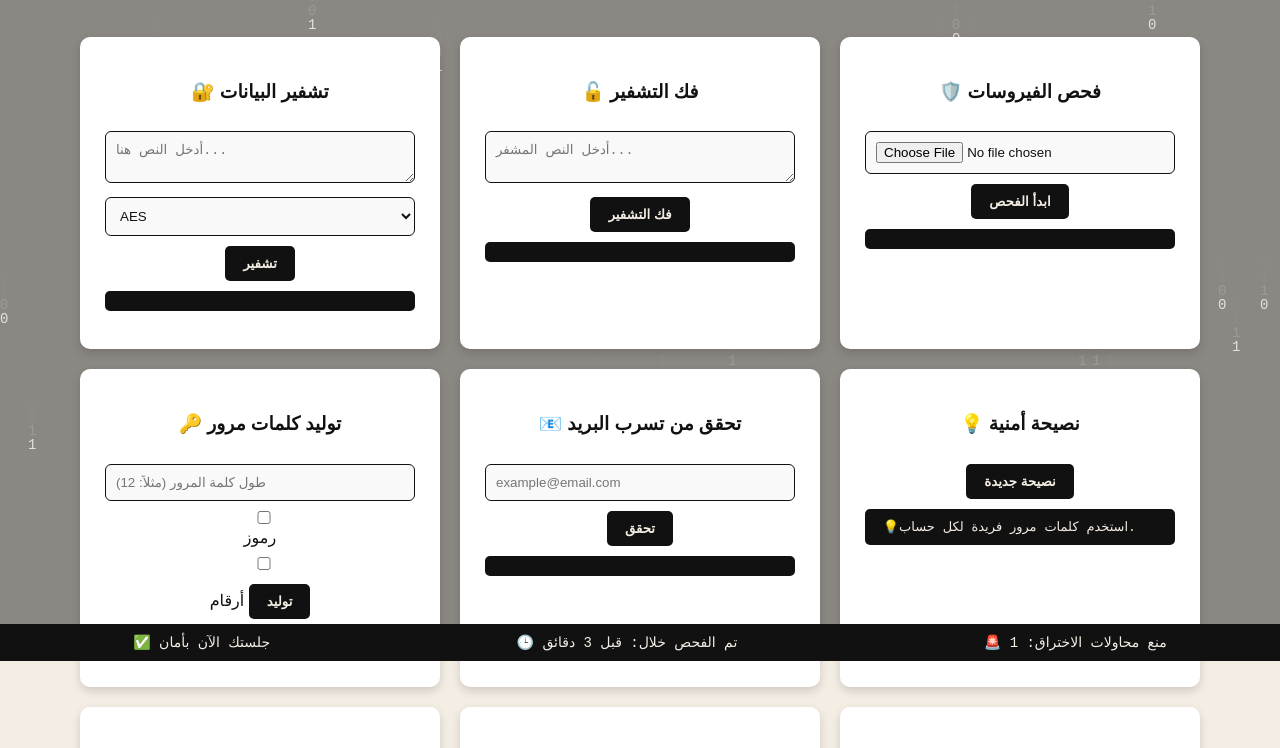
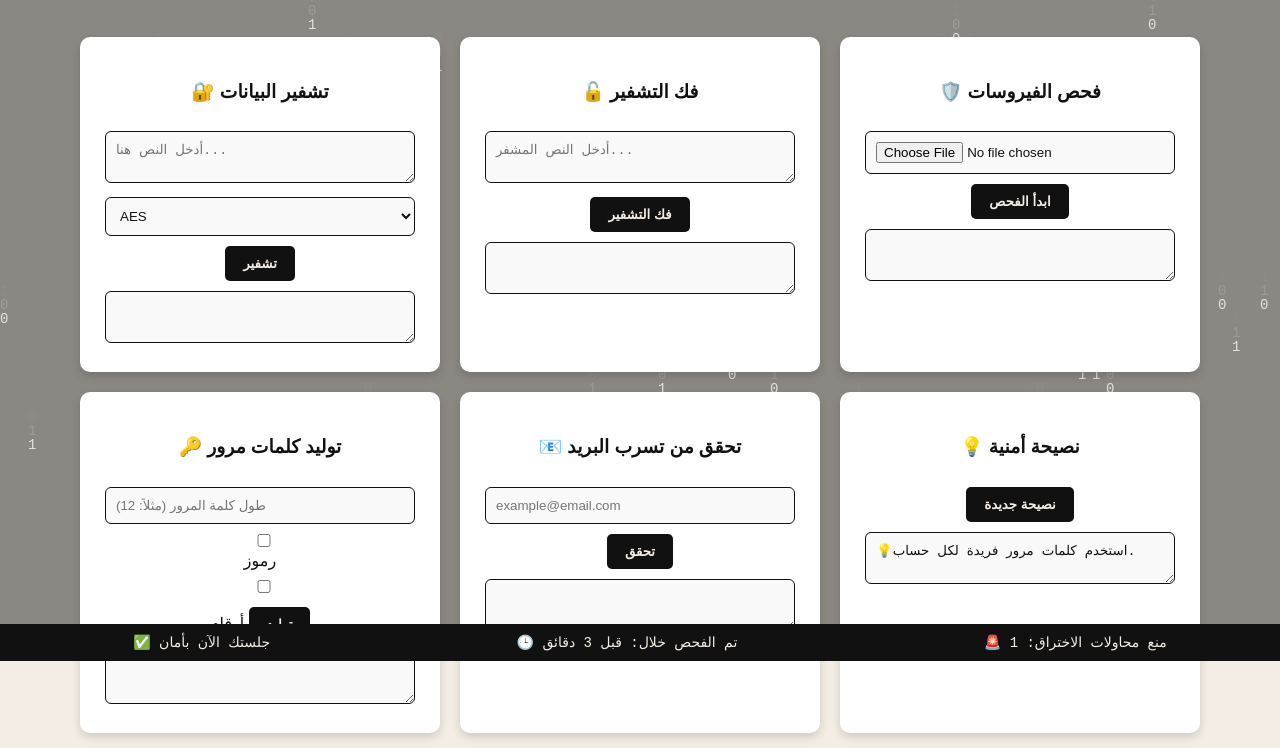
Before and after one commit to Asmma-kh/Cytest, a plain HTML site: page service.html in a window 1280 px wide. Shown: the part 139-887 px from the top of the page. Drawn offline with Linux system fonts and the light colour scheme.

Commit message:
Update service.html

```diff
--- a/service.html
+++ b/service.html
@@ -170,6 +170,19 @@ canvas#matrix {
   overflow: auto;
   color: #111;
 }
+.pre{
+   width: 100%;
+  padding: 10px;
+  border-radius: 6px;
+  border: 1px solid #111;
+  box-sizing: border-box;
+  background: #000000;
+  color: #ffffff;
+  padding: 10px;
+  border-radius: 5px;
+  margin-top: 10px;
+  text-align: left;
+}
 
   </style>
 </head>
@@ -200,21 +213,24 @@ canvas#matrix {
         <option value="rsa">RSA</option>
       </select>
       <button onclick="encryptText()">تشفير</button>
-      <pre id="encrypt-result"></pre>
+      <textarea class="pre" id="encrypt-result"></textarea>
+
     </div>
 
     <div class="card">
       <h3>🔓 فك التشفير</h3>
       <textarea id="decrypt-text" placeholder="أدخل النص المشفر..."></textarea>
       <button onclick="decryptText()">فك التشفير</button>
-      <pre id="decrypt-result"></pre>
+         <textarea class="pre" id="decrypt-result"></textarea>
+
     </div>
 
     <div class="card">
       <h3>🛡️ فحص الفيروسات</h3>
       <input type="file" id="scan-file">
       <button onclick="scanFile()">ابدأ الفحص</button>
-      <pre id="scan-result"></pre>
+      <textarea class="pre" id="scan-result"></textarea>
+
     </div>
 
     <div class="card">
@@ -223,20 +239,23 @@ canvas#matrix {
       <label><input type="checkbox" id="pass-symbols"> رموز</label>
       <label><input type="checkbox" id="pass-numbers"> أرقام</label>
       <button onclick="generatePassword()">توليد</button>
-      <pre id="pass-result"></pre>
+      <textarea id="pass-result" class="pre"></textarea>
+
     </div>
 
     <div class="card">
       <h3>📧 تحقق من تسرب البريد</h3>
       <input type="email" id="email-check" placeholder="example@email.com">
       <button onclick="checkEmailLeak()">تحقق</button>
-      <pre id="email-result"></pre>
+      <textarea class="pre" id="email-result"></textarea>
+
     </div>
 
     <div class="card">
       <h3>💡 نصيحة أمنية</h3>
       <button onclick="showSecurityTip()">نصيحة جديدة</button>
-      <pre id="tip-box"> 💡استخدم كلمات مرور فريدة لكل حساب.</pre>
+      <textarea class="pre" id="tip-box">💡استخدم كلمات مرور فريدة لكل حساب.</textarea>
+
     </div>
 
     <div class="card">
@@ -244,7 +263,8 @@ canvas#matrix {
       <p>أدخل الرمز التجريبي:</p>
       <input type="text" id="twofa-code" placeholder="123456">
       <button onclick="verify2FA()">تحقق</button>
-      <pre id="twofa-result"></pre>
+      <textarea class="pre" id="twofa-result"></textarea>
+
     </div>
 
     <div class="card">
```
